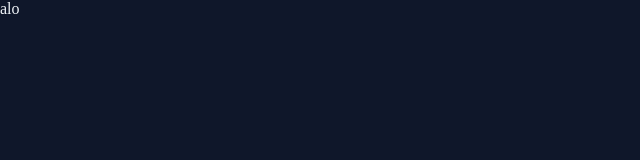
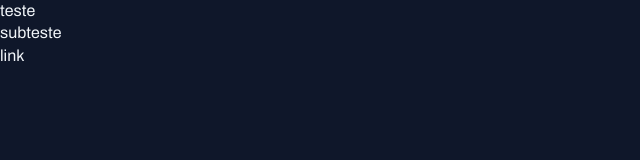
Before and after one commit to lucas072-cpu/portal-de-noticias, a plain HTML site: page index.html in a window 1280 px wide. Shown: the whole page, without its empty margins (0-640 px from the left). Drawn offline with Linux system fonts and the light colour scheme.

Commit message:
aplicando fontes no projeto

```diff
--- a/index.html
+++ b/index.html
@@ -1,12 +1,20 @@
 <!doctype html>
 <html lang="pt-BR">
   <head>
+    <link rel="preconnect" href="https://fonts.googleapis.com" />
+    <link rel="preconnect" href="https://fonts.gstatic.com" crossorigin />
     <meta charset="UTF-8" />
     <meta name="viewport" content="width=device-width, initial-scale=1.0" />
     <title>Portal de Notícias</title>
     <link rel="stylesheet" href="styles/index.css" />
+    <link
+      href="https://fonts.googleapis.com/css2?family=Archivo:ital,wght@0,100..900;1,100..900&display=swap"
+      rel="stylesheet"
+    />
   </head>
   <body>
-    alo
+    <h1>teste</h1>
+    <h2>subteste</h2>
+    <a href="#">link</a>
   </body>
 </html>
--- a/styles/global.css
+++ b/styles/global.css
@@ -11,9 +11,33 @@
   --stroke-color: #1e293b;
   --text-color-primary: #f1f5f9;
   --text-color-secondary: #cbd5e1;
+
+  --font-family: "Archivo", sans-serif;
+  --h1: 800 24px/135% var(--font-family);
+  --h2: 800 16px/140% var(--font-family);
+  --h3: 800 14px/140% var(--font-family);
+  --text-span: 600 14px/145% var(--font-family);
+  --text: 400 16px/140% var(--font-family);
+  --text-sm: 400 14px/160% var(--font-family);
 }
 
 body {
+  font: var(--text);
   color: var(--text-color-primary);
   background-color: var(--bg-color);
 }
+
+a {
+  text-decoration: none;
+  color: inherit;
+}
+
+a:hover {
+  color: var(--brand-color-light);
+}
+
+h1,
+h2,
+h3 {
+  font: inherit;
+}
```
